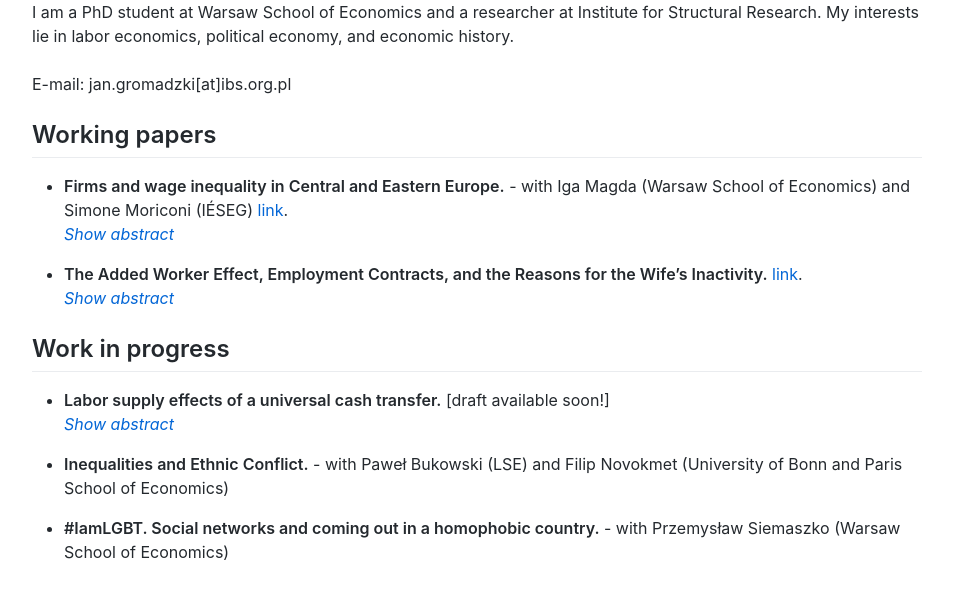
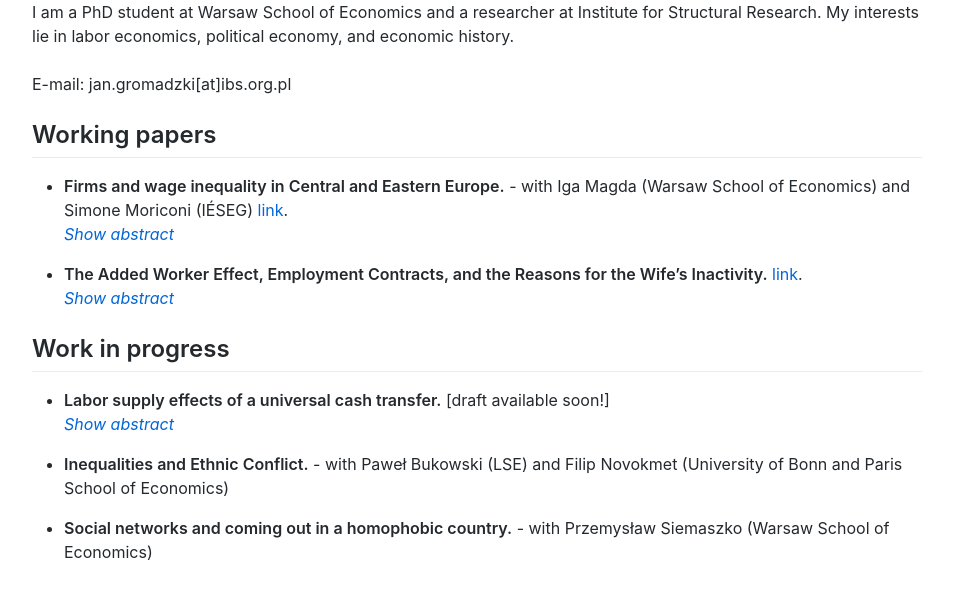
Before and after one commit to jangromadzkiecon/jangromadzkiecon.github.io, a plain HTML site: page index.html in a window 1280 px wide. Shown: the part 458-1056 px from the top of the page, without its empty margins (163-1116 px from the left). Drawn offline with nearby package versions, Linux system fonts and the light colour scheme; a script that the page names is missing.

Commit message:
corrected title of the lgbt project

```diff
--- a/index.html
+++ b/index.html
@@ -69,7 +69,7 @@ Central and Eastern European (CEE) countries between 2002 and 2014. We show that
         <li><strong>Inequalities and Ethnic Conflict.</strong> - with Paweł Bukowski (LSE) and Filip Novokmet (University of Bonn and Paris School of Economics)  </li>
       </ul>
       <ul>
-        <li><strong>#IamLGBT. Social networks and coming out in a homophobic country.</strong> - with Przemysław Siemaszko (Warsaw School of Economics)  </li>
+        <li><strong>Social networks and coming out in a homophobic country.</strong> - with Przemysław Siemaszko (Warsaw School of Economics)  </li>
       </ul>
     </article>
   </body>
```
